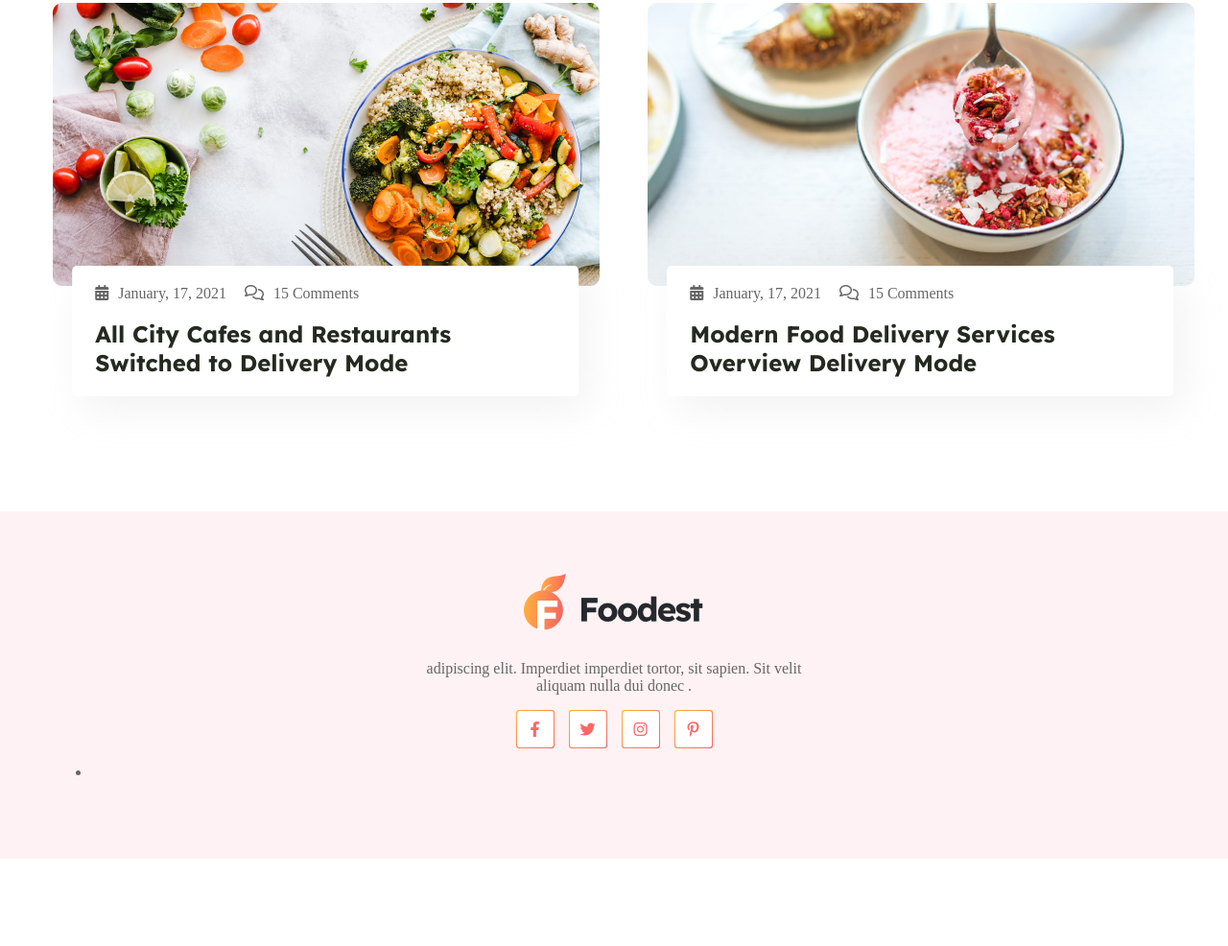
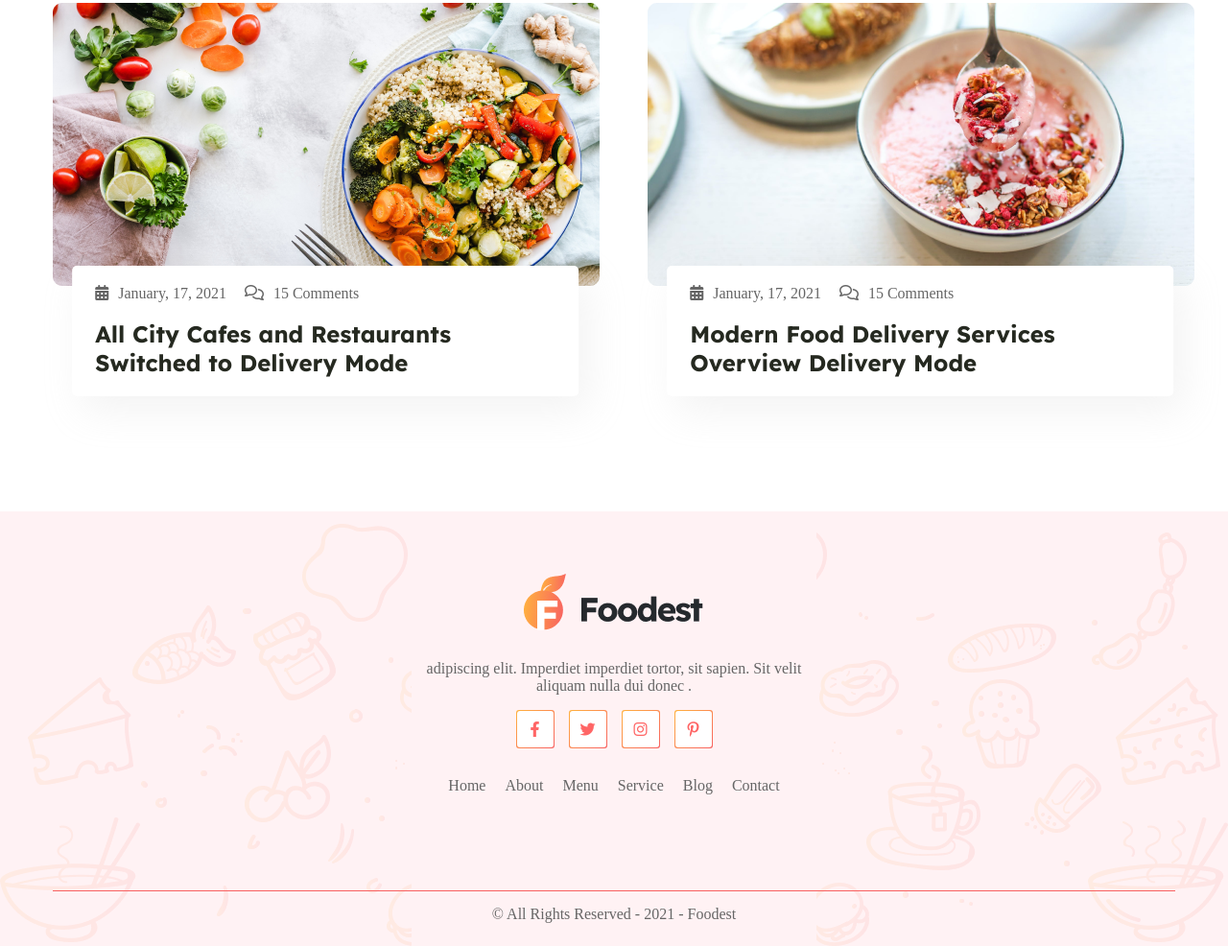
Before and after one commit to fatema74/bd-project-one, a plain HTML site: page index.html in a window 1280 px wide. Shown: the part 5791-6777 px from the top of the page at 96% size. Before the commit the page ends 6686 px from the top, so only its background shows below. Drawn offline with Linux system fonts and the light colour scheme; a web font is replaced by a local one.

Commit message:
filis the project

```diff
--- a/assete/css/responsiv.css
+++ b/assete/css/responsiv.css
@@ -40,10 +40,10 @@
   .category-row{
     grid-template-columns: repeat(3, auto);
   }
-.about-row .about-left{
+.about-left{
   width: 100%;
   }
-  .about-row .about-right{
+.about-right{
   width: 100%;
   }
   .service-row{
@@ -82,13 +82,15 @@
 .cliant-row{
   grid-template-columns: repeat(1, auto);
 }
-  .blog-row{
+.blog-row{
   grid-template-columns: repeat(1, auto);
 }
 .blog-title-row .btn{
   display: none;
 }
-
+.footer-img1,.footer-img2{
+  display: none;
+}
 }
 
 
@@ -102,13 +104,7 @@
   .btn{
     display: none;
   }
-  .menu-row{
-  grid-template-columns: repeat(1, auto);
-}
-.category-row{
-    grid-template-columns: repeat(1, auto);
-  }
-  .team-row{
+  .menu-row, .category-row, .team-row{
   grid-template-columns: repeat(1, auto);
 }
 }
--- a/assete/css/style.css
+++ b/assete/css/style.css
@@ -698,8 +698,23 @@ padding: 50px;
 
 .footer-section{
   background-color: #FFF2F4;
-  padding: 65px 0;
+  padding-top: 65px;
   margin-top: 120px;
+  position: relative;
+  z-index: 1;
+}
+.footer-img1{
+  position: absolute;
+  left: 0;
+  bottom: 0;
+  z-index: -1;
+}
+
+.footer-img2{
+  position: absolute;
+  right: 0;
+  bottom: 0;
+  z-index: -1;
 }
 
 .footer-contant{
@@ -709,6 +724,7 @@ padding: 50px;
   display: flex;
   gap: 15px;
   justify-content: center;
+  margin-bottom: 30px;
 }
 .social-icon a{
   width: 40px;
@@ -742,3 +758,33 @@ padding: 50px;
 .social-icon a:hover{
   color: var(--white-color);
 }
+
+.footer-menu{
+  list-style: none;
+  padding: 0;
+  margin: 0;
+  display: flex;
+  flex-wrap: wrap;
+  justify-content: center;
+  gap: 20px;
+}
+
+.footer-menu a{
+  color: var(--text-color);
+  font-weight: 500;
+  transition: 0.3s;
+}
+
+.footer-menu a:hover{
+  color: var(--primary-color);
+}
+
+.footer-copyright{
+  padding: 15px 0 24px;
+  text-align: center;
+  border-top: 1px solid rgb(248, 97, 97);
+  margin-top: 100px;
+}
+.footer-copyright p{
+  margin: 0;
+}
--- a/index.html
+++ b/index.html
@@ -595,6 +595,8 @@
     <!-- blog section end hear -->
     <!-- footer section start hear -->
     <footer class="footer-section">
+      <img src="assete/img/icon/footer-img1.png" alt="" class="footer-img1">
+      <img src="assete/img/icon/footer-img2.png" alt="" class="footer-img2">
       <div class="container">
         <div class="footer-contant">
           <a href=""><img src="assete/img/logo.png" alt=""></a>
@@ -606,10 +608,18 @@
             <a href=""><i class="fa-brands fa-pinterest-p"></i></a>
           </div>
         </div>
-        <div class="menu-bar">
-          <ul>
-            <li></li>
+        <div class="">
+          <ul class="footer-menu">
+            <li><a href="">Home</a></li>
+            <li><a href="">About</a></li>
+            <li><a href="">Menu</a></li>
+            <li><a href="">Service</a></li>
+            <li><a href="">Blog</a></li>
+            <li><a href="">Contact</a></li>
           </ul>
+        </div>
+        <div class="footer-copyright">
+          <p> &copy; All Rights Reserved - 2021 - Foodest</p>
         </div>
       </div>
     </footer>
```
Also changed, not shown: assete/img/icon/footer-img1.png (added), assete/img/icon/footer-img2.png (added).
